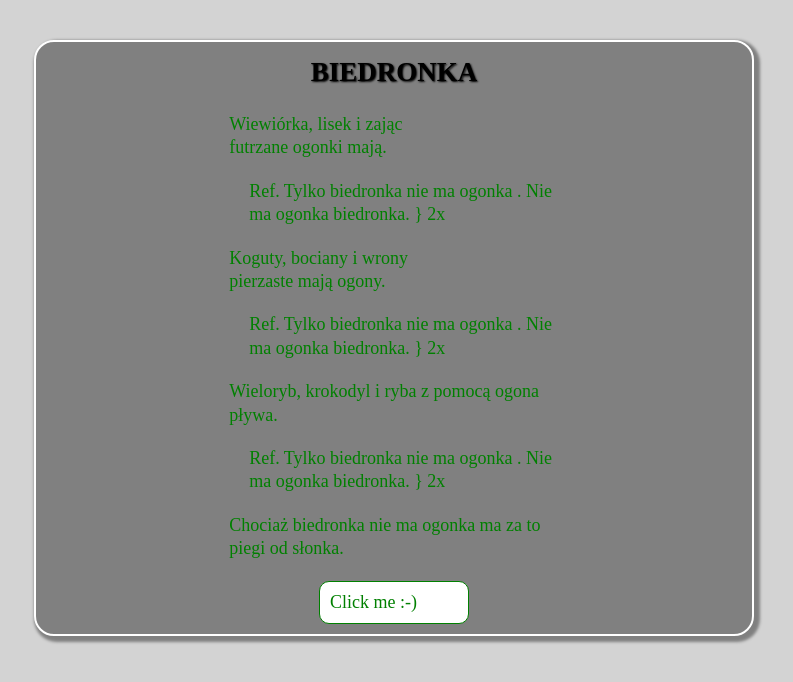
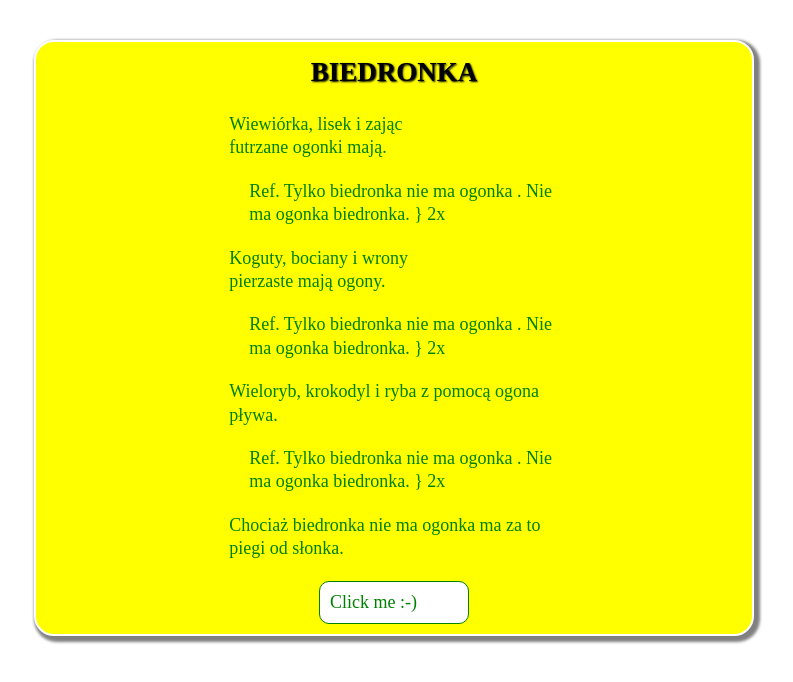
Before and after one commit to sebastianbukowski/Modul7_6, a website: page index.html in a window 1280 px wide. Shown: the whole page, without its empty margins (246-1039 px from the left). Drawn offline with Linux system fonts and the light colour scheme.

```diff
--- a/sass/style.scss
+++ b/sass/style.scss
@@ -5,12 +5,12 @@
 
 body {
  font-size: 18px;
- background-color: lightgrey;
+ background-color: white;
  padding: 40px; }
 
  .container {
    margin: 0 auto;
-   background-color: grey;
+   background-color: yellow;
    border: 2px solid white;
    border-radius: 20px;
    width: 60%;
```
Also changed, not shown: package.json (+7 -4 lines), css/style.css, css/style.prefixed.css (deleted), 1 other file.
